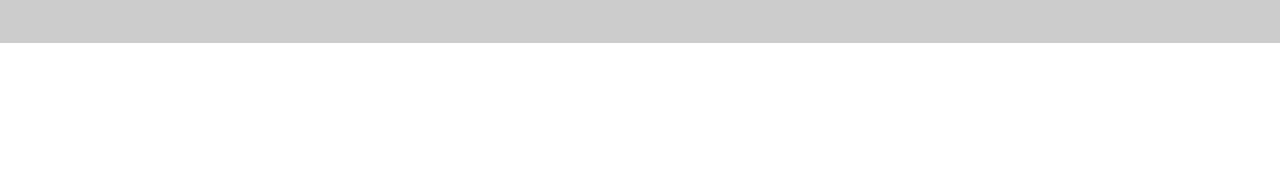
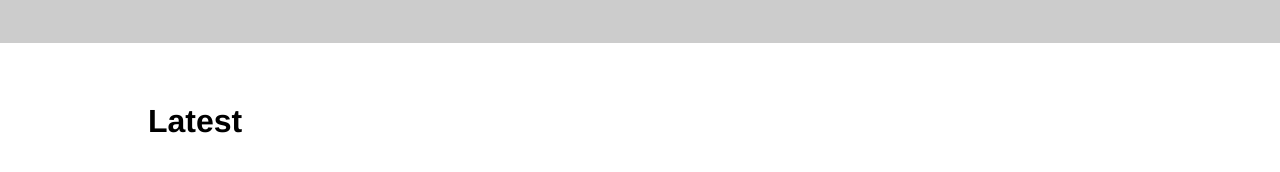
Before and after one commit to mmdlow/chungking, a Jekyll site: the page built from index.html, in a window 1280 px wide. Shown: the part 371-543 px from the top of the page. Built offline with Jekyll 4.4.1, drawn with Linux system fonts in a browser that asks for light colours.

Commit message:
Create homepage post container

```diff
--- a/_layouts/home.html
+++ b/_layouts/home.html
@@ -16,10 +16,13 @@
     <div class="content mx-auto p-3">
       <div class="py-4">
         <h1 class="banner-text col-6 py-4">{{ site.title }}</h1>
-        <div class="pt-3 pb-4 col-3 border-top">
-          <p>An elegant, functional Jekyll theme.</p>
-        </div>
+        <p class="pt-3 pb-4 col-3 border-top">{{ site.description }}</p>
       </div>
+    </div>
+  </div>
+  <div class="content mx-auto p-3">
+    <div class="py-4">
+      <h1>Latest</h1>
     </div>
   </div>
 
```
